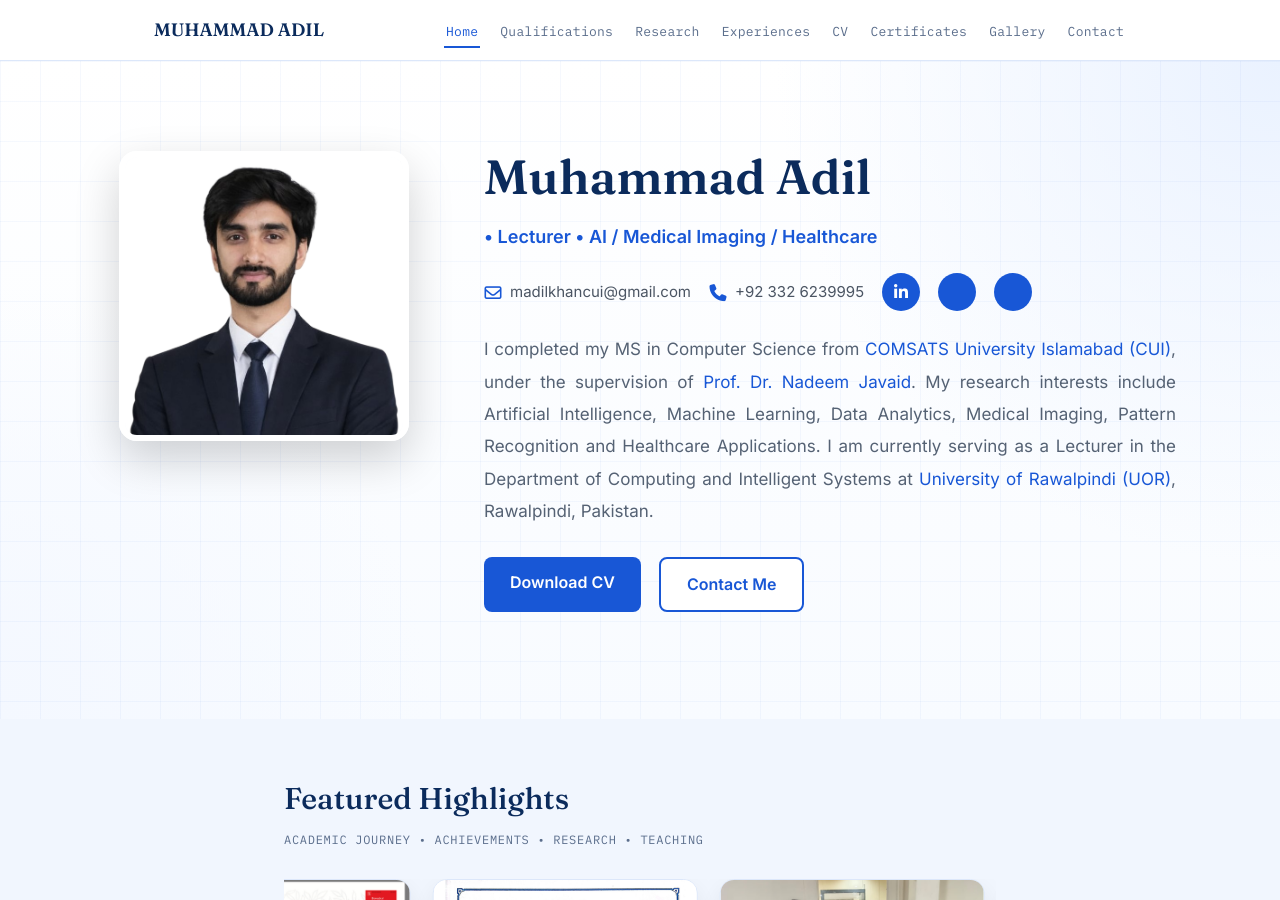
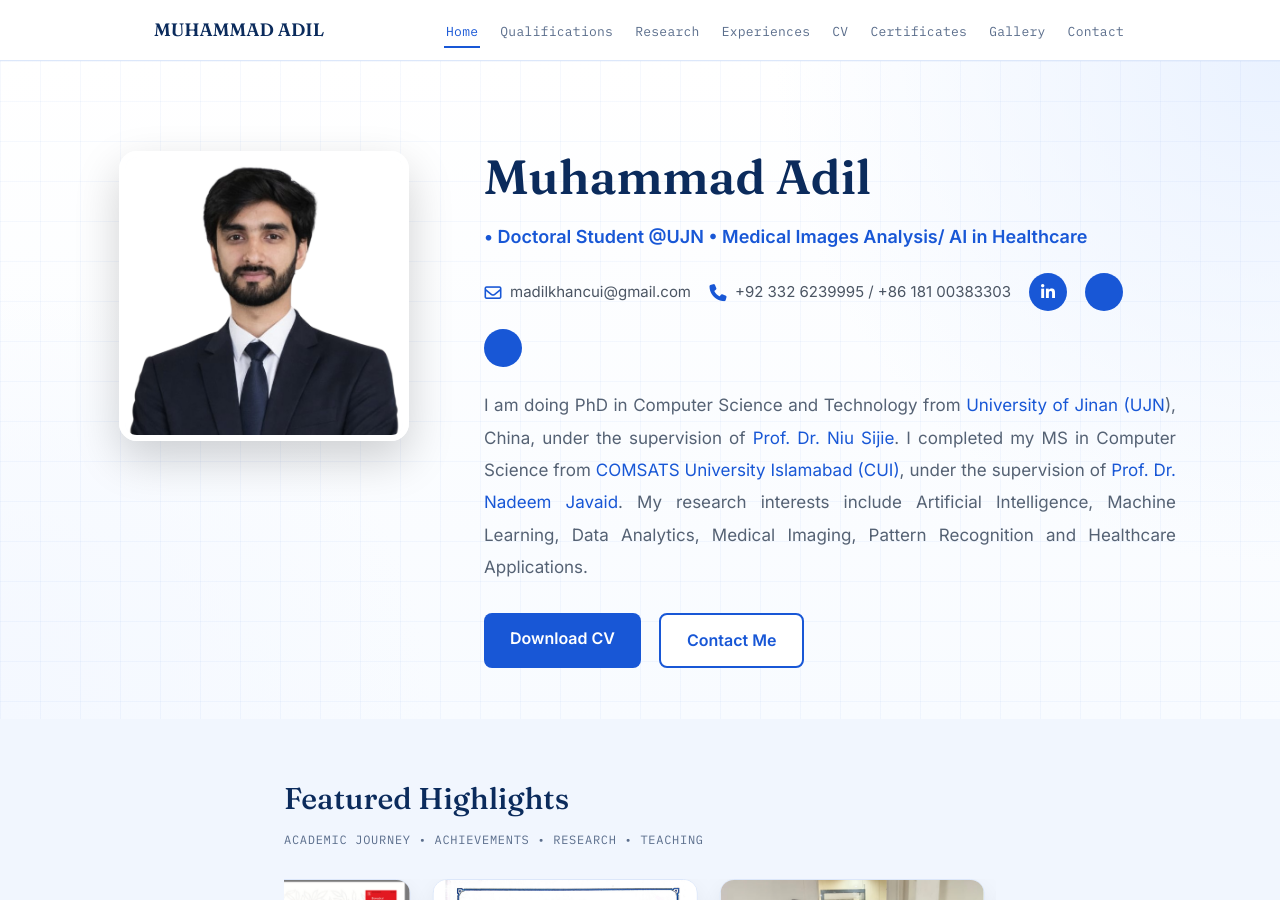
Before and after one commit to m-adilk/m-adilk.github.io, a Jekyll site: the page built from index.html, in a window 1280 px wide and 900 px high. Built offline with Jekyll 4.4.1, drawn with Linux system fonts in a browser that asks for light colours; a style sheet for code colours, icons or effects is not loaded; some of the changed text lies outside the part shown.

Commit message:
Update _data/site.yml (via Pages CMS)

```diff
--- a/_data/site.yml
+++ b/_data/site.yml
@@ -1,17 +1,18 @@
 name: Muhammad Adil
 brand: MUHAMMAD ADIL
-role: • Lecturer • AI / Medical Imaging / Healthcare
+role: • Doctoral Student @UJN • Medical Images Analysis/ AI in Healthcare
 profile_image: /assets/profile.png
-bio: I completed my MS in Computer Science from [COMSATS University Islamabad
+bio: "I am doing PhD in Computer Science and Technology from [University of
+  Jinan (UJN](https://www.ujn.edu.cn/)), China, under the supervision of [Prof.
+  Dr. Niu Sijie](https://sjniu.github.io/index.html). I completed my MS in
+  Computer Science from [COMSATS University Islamabad
   (CUI)](https://www.comsats.edu.pk/), under the supervision of [Prof. Dr.
   Nadeem Javaid](https://www.njavaid.com/). My research interests include
   Artificial Intelligence, Machine Learning, Data Analytics, Medical Imaging,
-  Pattern Recognition and Healthcare Applications. I am currently serving as a
-  Lecturer in the Department of Computing and Intelligent Systems at [University
-  of Rawalpindi (UOR)](https://www.uor.edu.pk/), Rawalpindi, Pakistan.
+  Pattern Recognition and Healthcare Applications. "
 email: madilkhancui@gmail.com
-phone: +92 332 6239995
-location: Rawalpindi, Pakistan
+phone: +92 332 6239995 / +86 181 00383303
+location: RajanPur, Pakistan, Jinan- China
 linkedin: https://www.linkedin.com/in/muhammadadil1496/
 researchgate: https://www.researchgate.net/profile/Muhammad-Adil-71
 orcid: https://orcid.org/0009-0009-4761-0109
```
